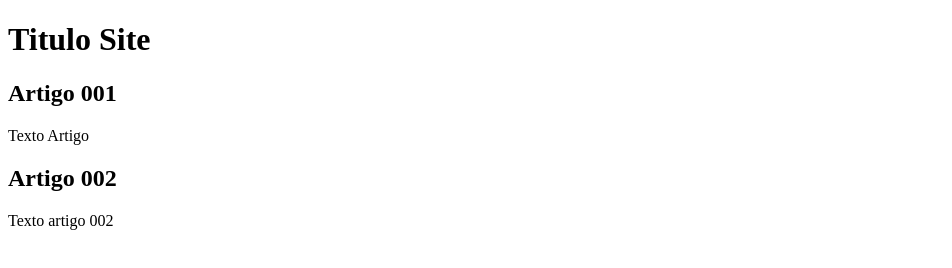
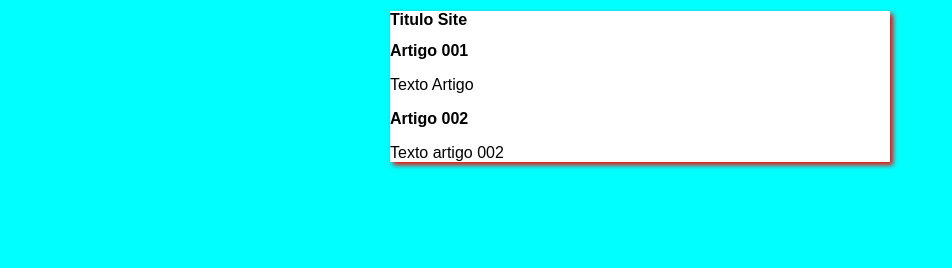
Before and after one commit to kennedyguedes1/projeto-site, a plain HTML site: page index.html in a window 1280 px wide. Shown: the whole page, without its empty margins (0-952 px from the left). Drawn offline with Linux system fonts and the light colour scheme.

Commit message:
Iniciei o Design

```diff
--- /dev/null
+++ b/estilos/style.css
@@ -0,0 +1,15 @@
+*{
+    font-family: Arial, Helvetica, sans-serif;
+    font-size: 16px;
+}
+body{
+    background-color: aqua;
+
+}
+main{
+    background-color: white;
+    width: 500px;
+    margin: auto;
+    box-shadow: 3px 3px 5px red;
+
+}
--- a/index.html
+++ b/index.html
@@ -4,6 +4,7 @@
     <meta charset="UTF-8">
     <meta name="viewport" content="width=device-width, initial-scale=1.0">
     <title>Titulo do site</title>
+    <link rel="stylesheet" href="estilos/style.css">
 </head>
 <body>
     <main>
```
